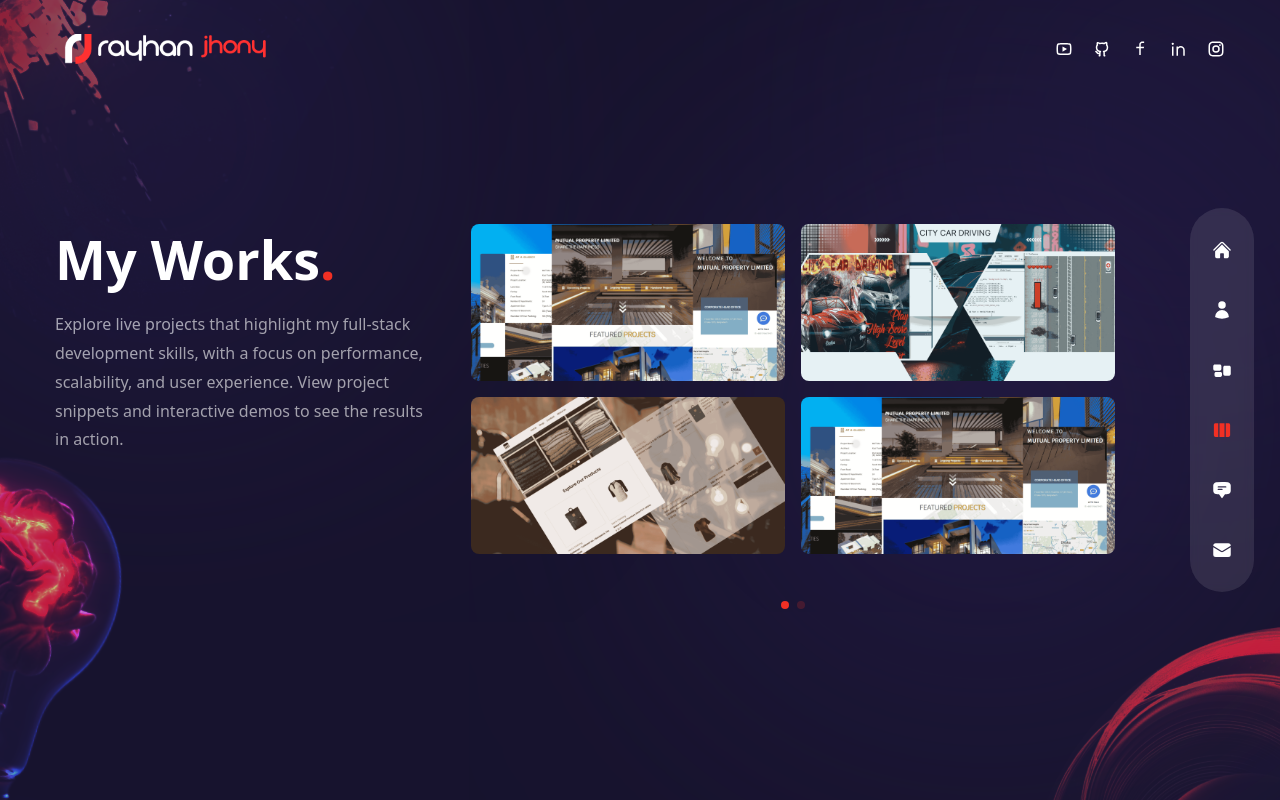
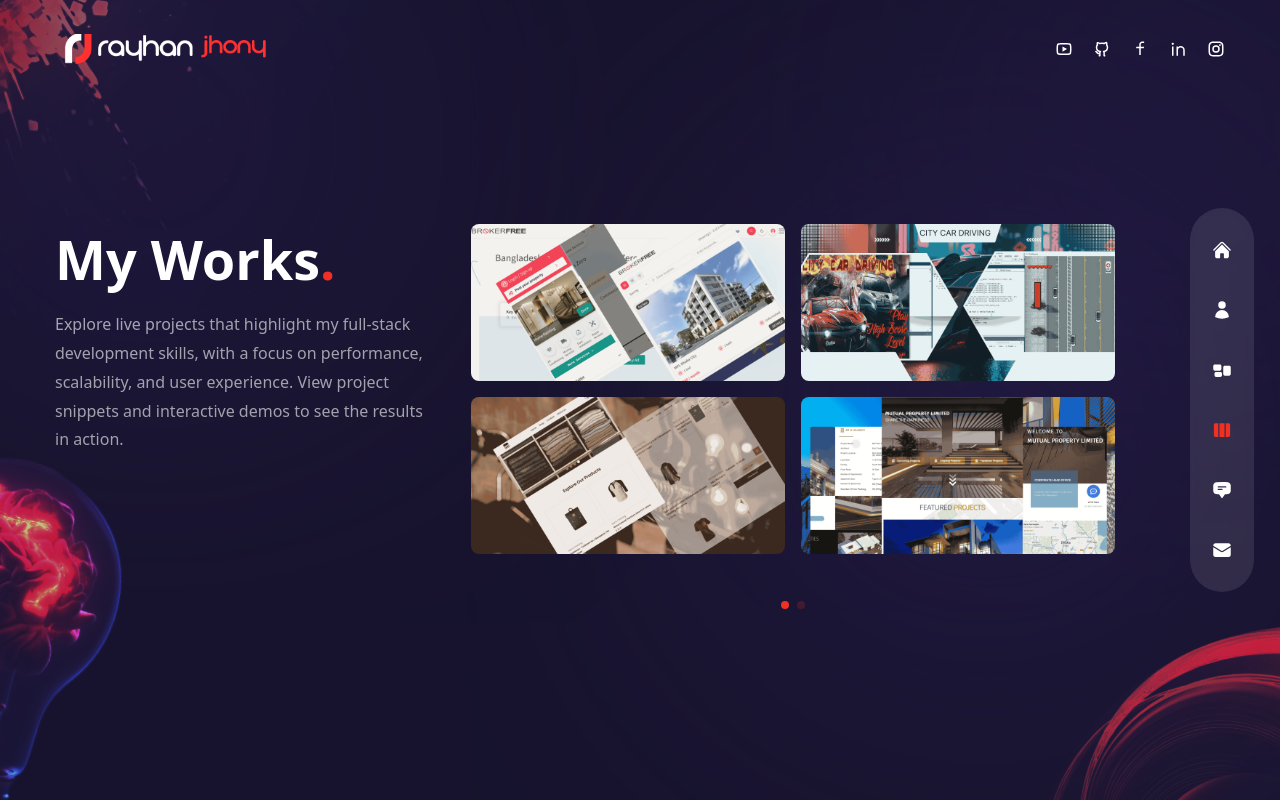
Before and after one commit to JhonyAust/jhony_me, a Next.js app: page /work in a window 1280 px wide. Built offline with nearby package versions, Linux system fonts and the light colour scheme.

Commit message:
Update of workslider

```diff
--- a/components/WorkSlider.js
+++ b/components/WorkSlider.js
@@ -7,11 +7,11 @@ import { BsArrowRight } from "react-icons/bs";
 import Image from 'next/image';
 import useResponsiveMode from './useResponsiveMode';
 const workSlides = [
-  { title: 'mutual', path: '/project2.png', link: 'https://mutual-property.com' },
+  { title: 'brokerfree', path: '/broker-free.png', link: 'https://broker-free.com' },
   { title: 'title', path: '/project3.png', link: 'https://github.com/JhonyAust/City-Car-Driving' },
   { title: 'ecommerce', path: '/project1.png', link: 'https://ecommerce-shop-react-app-master-main.vercel.app/' },
   { title: 'example', path: '/project2.png', link: 'https://mutual-property.com' },
-  { title: 'example2', path: '/thumb1.jpg', link: 'https://example.com/project5' },
+  { title: 'brokerfree', path: '/broker-free.png', link: 'https://brokerfree.com' },
 ];
 
 const WorkSlider = () => {
```
Also changed, not shown: public/broker-free.png (added).
